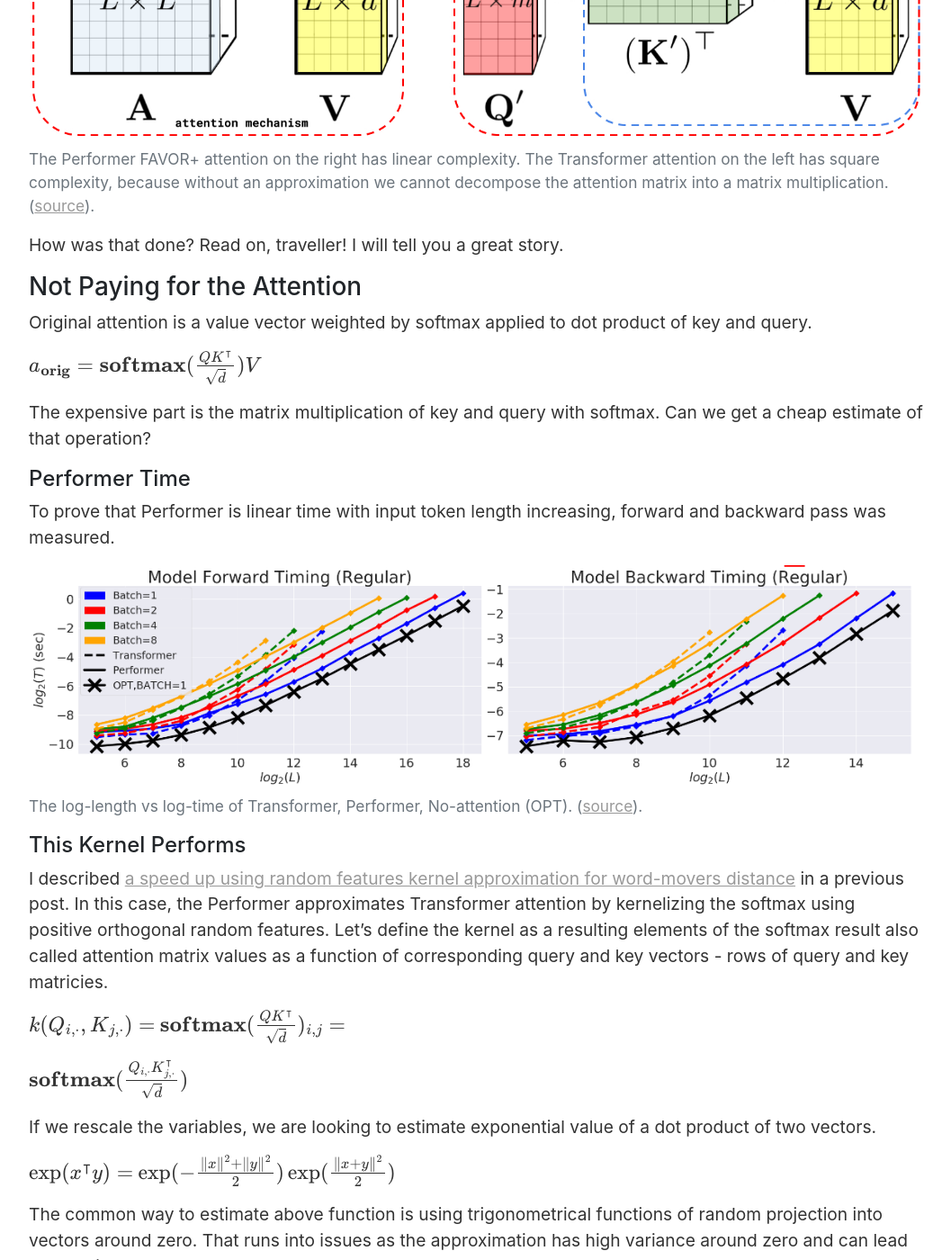
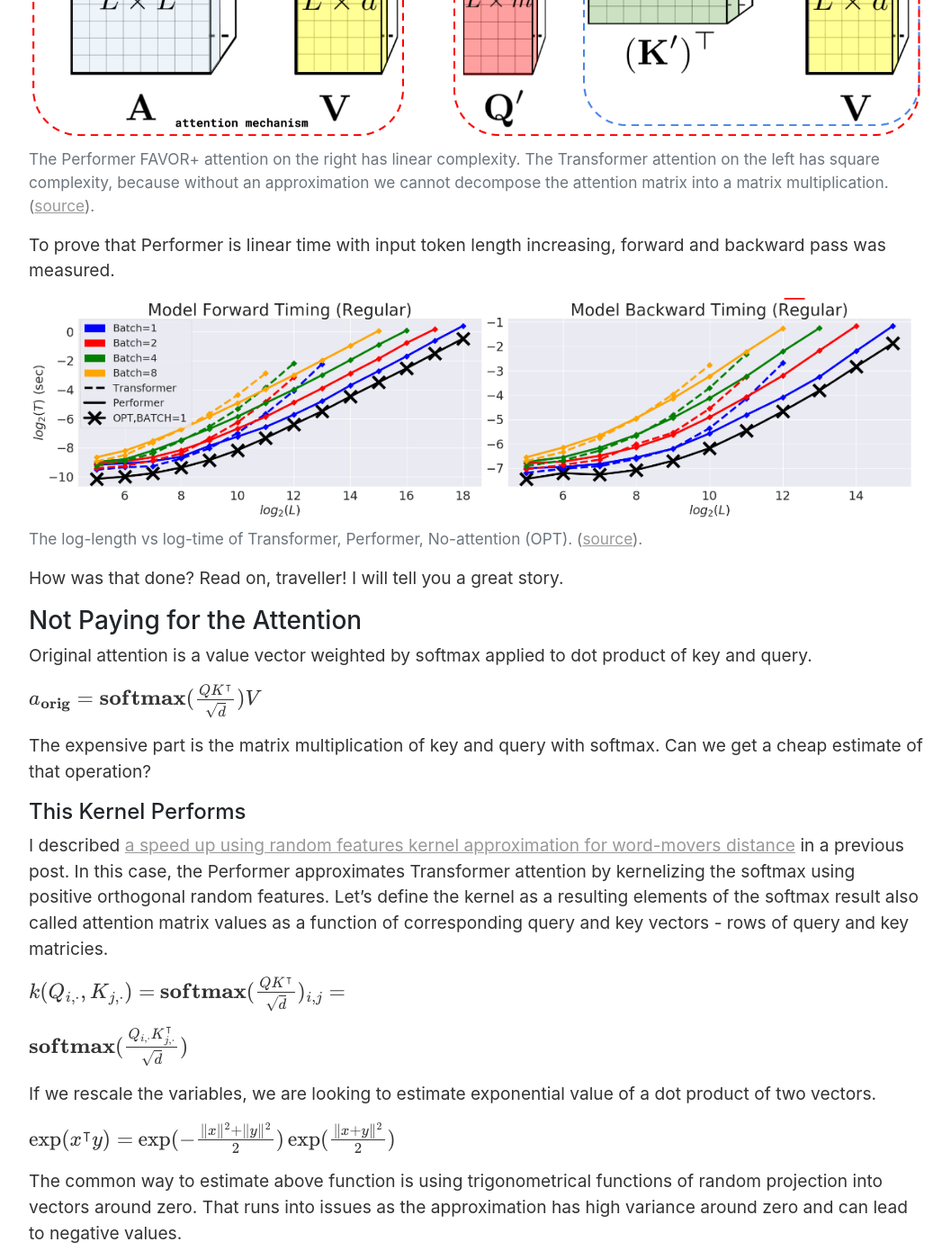
Before and after one commit to vackosar/vackosar.github.io, a Jekyll site: the page built from _posts/2020-10-25-Performers-FAVOR+-Faster-Transformer-Attention.md, in a window 1280 px wide and 1400 px high, scrolled down 663 px. Shown: the whole window at 90% size, without its empty margins (111-1168 px from the left). Built offline with Jekyll 4.4.1, drawn with Linux system fonts in a browser that asks for light colours; nearby versions of some CDN libraries; library files that are not in the unit come from our copies; comment, search, counter and statistics services are not loaded; some of the changed lines change nothing that is shown.

Commit message:
performers

```diff
--- a/_posts/2020-10-25-Performers-FAVOR+-Faster-Transformer-Attention.md
+++ b/_posts/2020-10-25-Performers-FAVOR+-Faster-Transformer-Attention.md
@@ -30,8 +30,19 @@
 <iframe width="560" height="315" src="https://www.youtube.com/embed/uuNLz6eT_tg" frameborder="0" allow="accelerometer; autoplay; encrypted-media; gyroscope; picture-in-picture" allowfullscreen></iframe>
 -->
 
+To prove that Performer is linear time with input token length increasing, forward and backward pass was measured.
+
+<figure class="figure">
+    <img
+        class="figure-img img-fluid rounded"
+        alt="The log-length vs log-time of Transformer, Performer, No-attention (OPT)."
+        src="/images/performer-time.png">
+    <figcaption class="figure-caption">The log-length vs log-time of Transformer, Performer, No-attention (OPT). (<a href="https://ai.googleblog.com/2020/01/reformer-efficient-transformer.html">source</a>).</figcaption>
+</figure>
+
 
 How was that done? Read on, traveller! I will tell you a great story.
+
 
 
 ### Not Paying for the Attention
@@ -43,17 +54,6 @@
 The expensive part is the matrix multiplication of key and query with softmax. Can we get a cheap estimate of that operation?
 
 
-#### Performer Time
-
-To prove that Performer is linear time with input token length increasing, forward and backward pass was measured.
-
-<figure class="figure">
-    <img
-        class="figure-img img-fluid rounded"
-        alt="The log-length vs log-time of Transformer, Performer, No-attention (OPT)."
-        src="/images/performer-time.png">
-    <figcaption class="figure-caption">The log-length vs log-time of Transformer, Performer, No-attention (OPT). (<a href="https://ai.googleblog.com/2020/01/reformer-efficient-transformer.html">source</a>).</figcaption>
-</figure>
 
 
 #### This Kernel Performs
```
